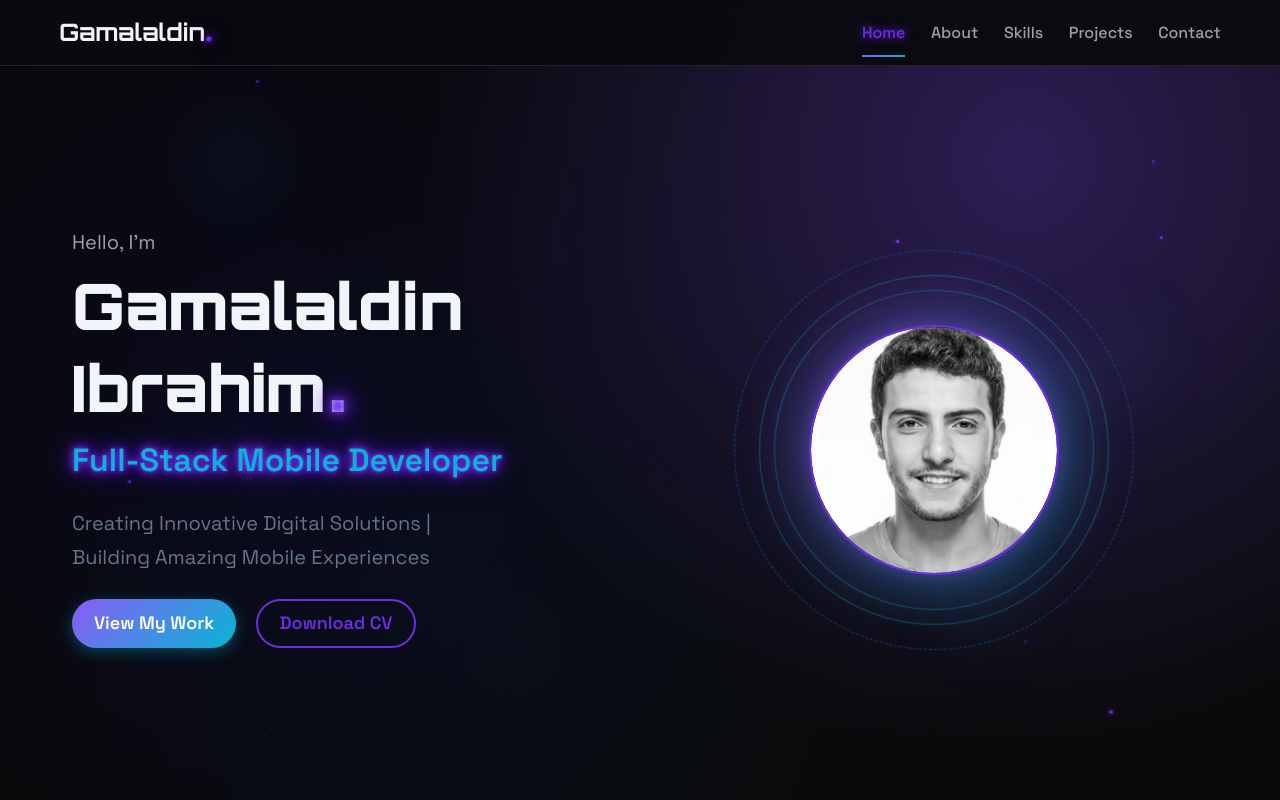
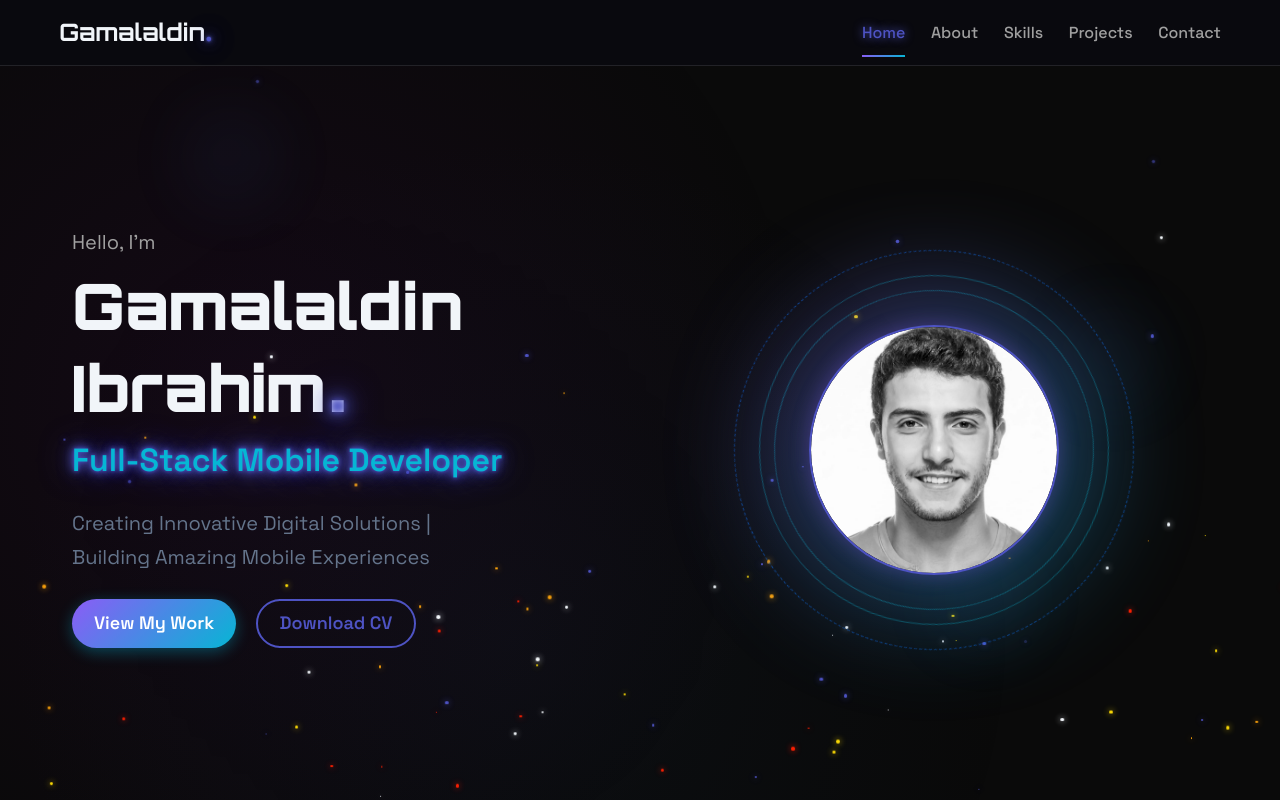
Before and after one commit to Gamalaldin-I/G-Portfolio, a plain HTML site: page index.html in a window 1280 px wide. Shown: the top 800 px of the page. Drawn offline with Linux system fonts and the light colour scheme.

Commit message:
spaceEddition

```diff
--- a/script.js
+++ b/script.js
@@ -256,43 +256,54 @@ function createFloatingParticles() {
     document.body.appendChild(particleContainer);
 
     // Create random floating particles
-    for (let i = 0; i < 15; i++) {
-        createParticle(particleContainer);
+    for (let i = 0; i < 200; i++) {
+        createParticle(particleContainer,i);
     }
 }
 
-function createParticle(container) {
+function createParticle(container, i = 0) {
+  // تأكد إن الحاوية قابلة للتموضع النسبي
+  if (getComputedStyle(container).position === 'static') {
+    container.style.position = 'relative';
+  }
+
   const particle = document.createElement('div');
   particle.className = 'particle';
 
   const size = Math.random() * 3 + 1;
-    const x = Math.random() * window.innerWidth;
-    const y = Math.random() * window.innerHeight;
+  const { clientWidth: w, clientHeight: h } = container;
+  const x = Math.random() * w;
+  const y = Math.random() * h;
   const duration = Math.random() * 20 + 10;
+  const opacity = Math.random() * 0.5 + 0.2;
 
-    particle.style.cssText = `
-        position: absolute;
-        width: ${size}px;
-        height: ${size}px;
-        background: var(--primary-blue);
-        border-radius: 50%;
-        left: ${x}px;
-        top: ${y}px;
-        opacity: ${Math.random() * 0.5 + 0.2};
-        box-shadow: 0 0 6px var(--primary-blue);
-        animation: float-particle ${duration}s infinite linear;
-    `;
+  // تدوير ألوان بالتساوي
+  const palette = ['var(--text-primary)', 'var(--primary-blue)', 'var(--accent)','var(--neon-red)','var(--neon-orange)'];
+  const color = palette[i % 5];
+
+  // ستايل سريع ونضيف
+  Object.assign(particle.style, {
+    position: 'absolute',
+    width: `${size}px`,
+    height: `${size}px`,
+    background: color,
+    borderRadius: '50%',
+    left: `${x}px`,
+    top: `${y}px`,
+    opacity: `${opacity}`,
+    boxShadow: `0 0 6px ${color}`,
+    animation: `float-particle ${duration}s infinite linear`
+  });
 
   container.appendChild(particle);
 
-    // Remove particle after animation completes and create a new one
+  // remove + recreate
   setTimeout(() => {
-        if (particle.parentNode) {
-            particle.remove();
-        }
-        createParticle(container);
+    if (particle.parentNode) particle.remove();
+    createParticle(container, i + 1);
   }, duration * 1000);
 }
+
 
 function createMouseFollowEffect() {
     // Only create cursor effect on desktop
--- a/style.css
+++ b/style.css
@@ -3,7 +3,7 @@
    ================================= */
 :root {
   /* Colors */
-  --primary-blue: #6f2ceb;
+  --primary-blue: #4e53c3;
   --accent-purple: #8b5cf6;
   --dark-bg: #0a0a0a;
   --darker-bg: #050505;
@@ -131,9 +131,9 @@ body {
   width: 100%;
   height: 100%;
   z-index: -1;
-  background: radial-gradient(circle at 20% 50%, rgba(8, 0, 255, 0.071) 0%, transparent 50%),
-              radial-gradient(circle at 80% 20%, rgba(124, 77, 255, 0.305) 0%, transparent 50%),
-              radial-gradient(circle at 40% 80%, rgba(0, 115, 255, 0.041) 0%, transparent 50%);
+  background: radial-gradient(circle at 20% 50%, rgba(78, 1, 90, 0.136) 0%, transparent 50%),
+              radial-gradient(circle at 80% 20%, rgba(124, 77, 255, 0) 0%, transparent 50%),
+              radial-gradient(circle at 40% 80%, rgba(17, 38, 63, 0.149) 0%, transparent 50%);
 }
 
 .star {
@@ -440,10 +440,10 @@ body {
 
 .profile-glow {
   position: absolute;
-  inset: -20px;
+  inset: -40px;
   background: var(--gradient-primary);
   border-radius: 50%;
-  filter: blur(30px);
+  filter: blur(60px);
   opacity: 0.6;
   animation: profile-glow 3s ease-in-out infinite alternate;
 }
```
Lines whose indentation alone changed are shown as unchanged.
